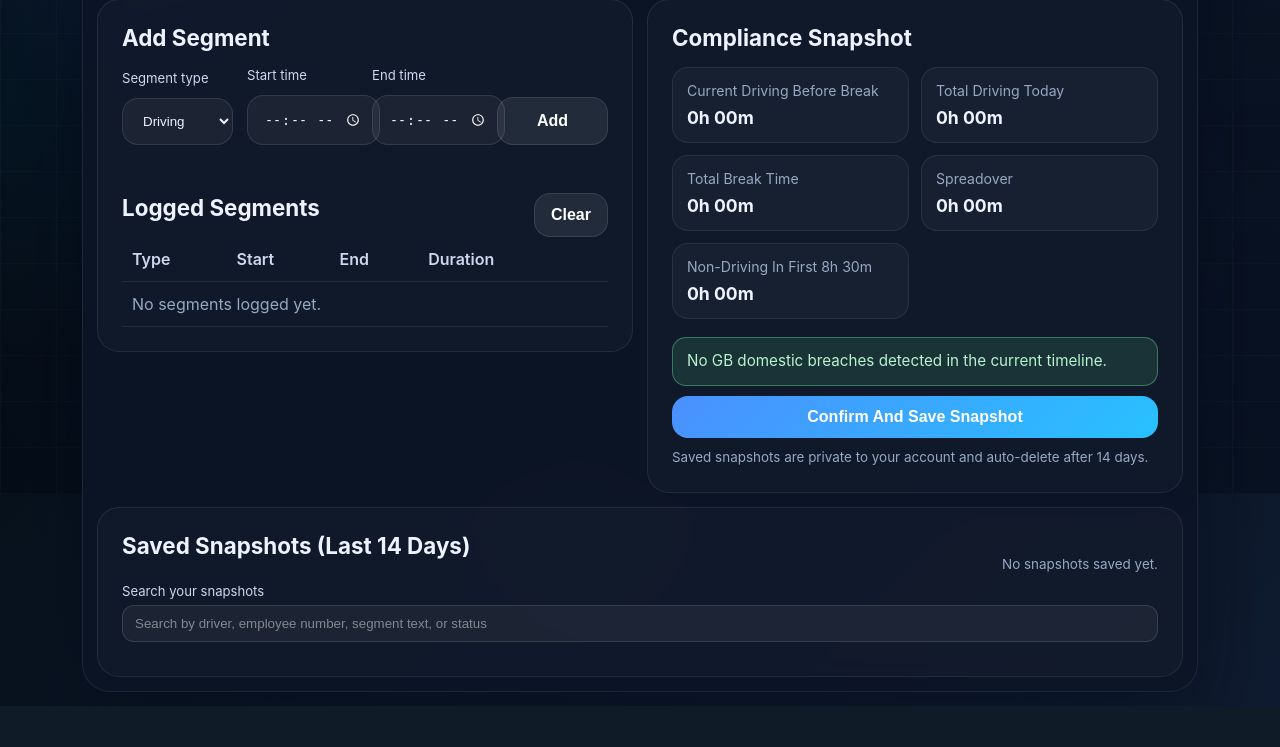
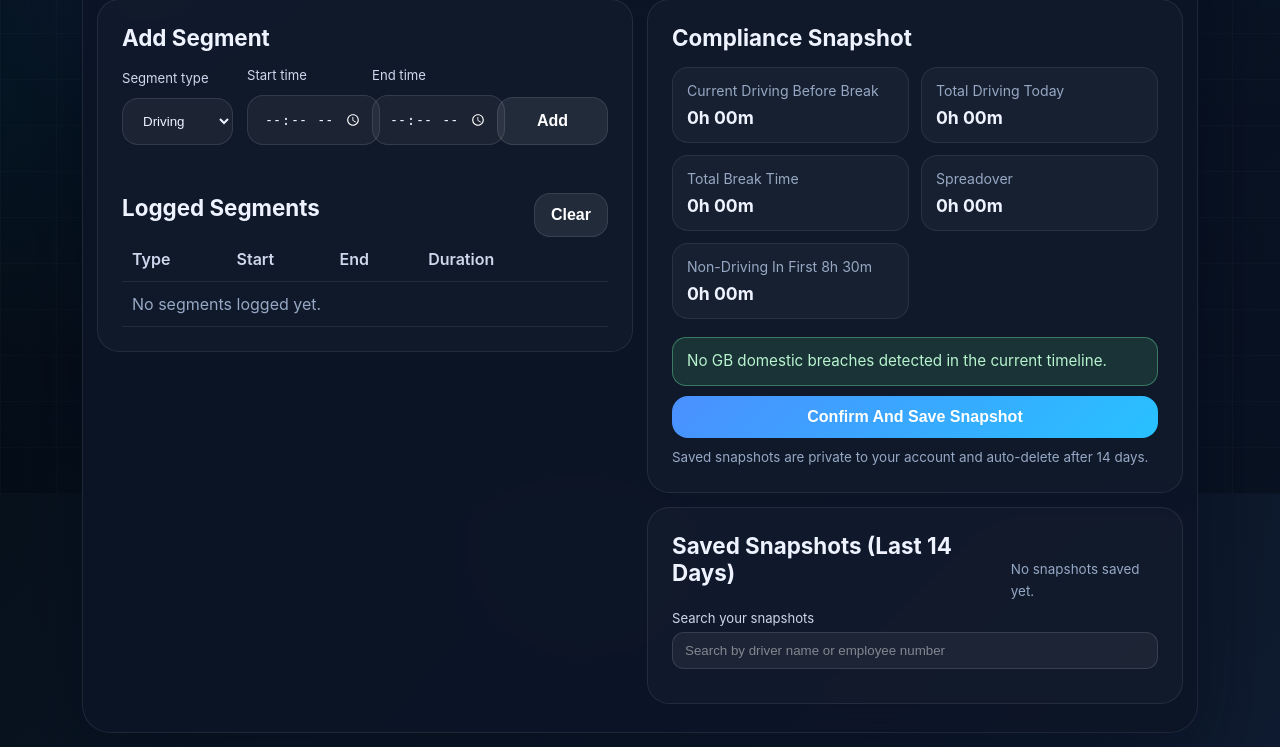
Before and after one commit to Wakkymike/OCC-Assist, a Flask app: template templates/driving-hours.html in a window 1280 px wide. Shown: the part 306-1053 px from the top of the page. Before the commit the page ends 998 px from the top, so only its background shows below. Run offline with Flask 3, Linux system fonts and the light colour scheme; the template is opened without the code that fills it, so the values that code supplies are empty.

Commit message:
Place snapshots below calculator and narrow search filter

```diff
--- a/static/scripts.js
+++ b/static/scripts.js
@@ -494,13 +494,9 @@ function initializeDrivingHours() {
     }
 
     return snapshots.filter((snapshot) => {
-      const statusLabel = snapshot.status === 'breached' ? 'breached' : 'compliant';
       const haystack = [
         snapshot.driverName,
         snapshot.employeeNumber,
-        snapshot.segmentSummary,
-        statusLabel,
-        snapshot.createdAt,
       ]
         .map((item) => normalizeForSearch(item))
         .join(' ');
--- a/static/styles.css
+++ b/static/styles.css
@@ -526,6 +526,13 @@ body.driving-hours-active .shell {
   min-height: 0;
 }
 
+.hours-column {
+  min-height: 0;
+  display: grid;
+  grid-template-rows: auto 1fr;
+  gap: 14px;
+}
+
 .entry-card {
   display: grid;
   grid-template-rows: auto auto auto auto 1fr;
@@ -563,6 +570,8 @@ body.driving-hours-active .shell {
 
 .saved-snapshots-card {
   min-height: 0;
+  display: grid;
+  grid-template-rows: auto auto 1fr;
 }
 
 .saved-search-row {
@@ -778,6 +787,10 @@ body.driving-hours-active .shell {
     grid-template-columns: 1fr;
   }
 
+  .hours-column {
+    grid-template-rows: auto;
+  }
+
   .tight-scroll,
   .saved-snapshots-list {
     max-height: none;
--- a/templates/driving-hours.html
+++ b/templates/driving-hours.html
@@ -73,6 +73,7 @@
         </div>
       </section>
 
+      <div class="hours-column">
         <section class="hours-card">
           <h2>Compliance Snapshot</h2>
           <div class="hours-metrics" id="hours-metrics"></div>
@@ -81,7 +82,6 @@
             <button class="btn primary compact" id="save-snapshot" type="button">Confirm And Save Snapshot</button>
             <p class="map-note compact-note">Saved snapshots are private to your account and auto-delete after 14 days.</p>
           </div>
-      </section>
         </section>
 
         <section class="hours-card saved-snapshots-card" aria-labelledby="saved-snapshots-title">
@@ -95,11 +95,13 @@
               id="snapshot-search"
               class="saved-search-input"
               type="search"
-          placeholder="Search by driver, employee number, segment text, or status"
+              placeholder="Search by driver name or employee number"
               autocomplete="off"
             />
           </div>
           <div id="saved-snapshots" class="saved-snapshots-list" aria-live="polite"></div>
         </section>
+      </div>
+    </section>
   </section>
 {% endblock %}
```
Lines whose indentation alone changed are shown as unchanged.
